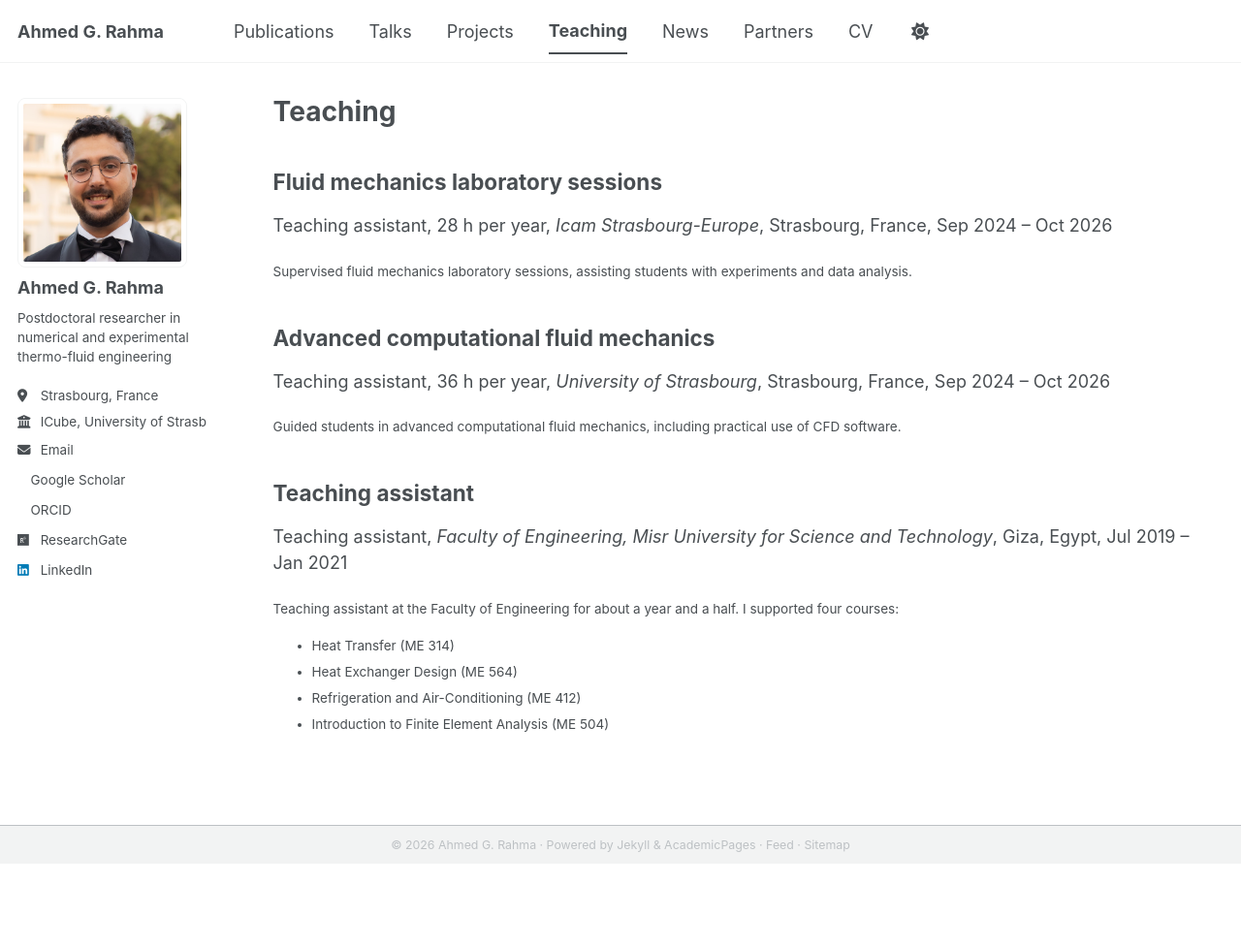
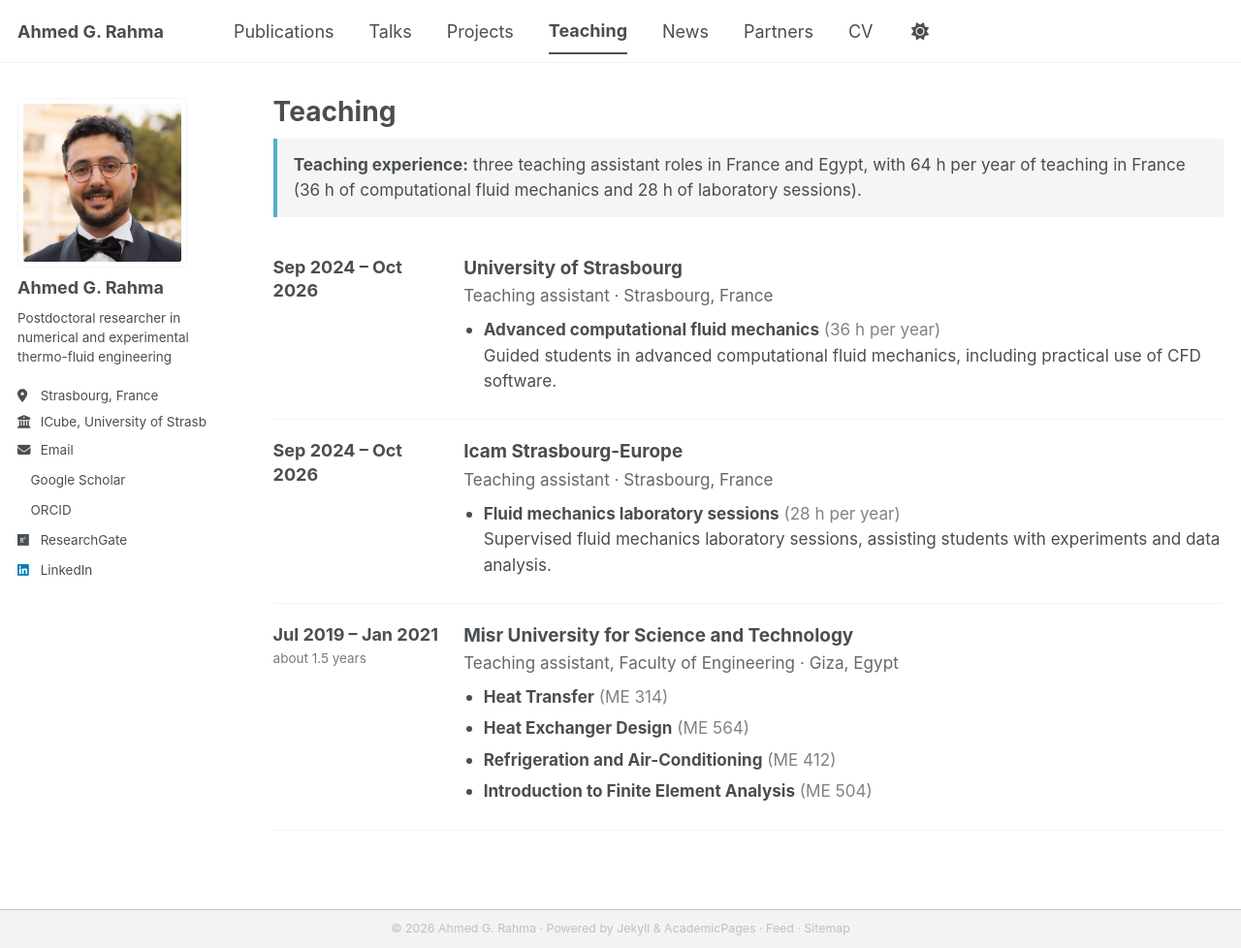
Before and after one commit to Ahmed-G-Rahma/Ahmed-G-Rahma.github.io, a Jekyll site: the page built from _pages/teaching.html, in a window 1280 px wide and 978 px high. Shown: the whole window at 97% size. Built offline with Jekyll 4.4.1, drawn with Linux system fonts in a browser that asks for light colours; a script bundle is joined from its source files by our own code; a style sheet for code colours, icons or effects is not loaded.

Commit message:
Update teaching.html

```diff
--- a/_pages/teaching.html
+++ b/_pages/teaching.html
@@ -5,8 +5,54 @@ permalink: /teaching/
 author_profile: true
 ---
 
-{% include base_path %}
+<style>
+.tc-sum{margin:0 0 1.2em;padding:.8em 1em;border-left:4px solid var(--global-link-color,#1a5fd0);background:rgba(127,127,127,.08);font-size:.95em;line-height:1.55}
+.tc-row{display:grid;grid-template-columns:175px 1fr;gap:1.2em;padding:1.1em 0;border-bottom:1px solid var(--global-border-color,#ddd)}
+.tc-date{font-weight:700;line-height:1.35}
+.tc-date small{display:block;font-weight:400;opacity:.75;margin-top:.2em}
+.tc-body h3{margin:0 0 .15em;font-size:1.05em;line-height:1.35}
+.tc-where{font-size:.9em;opacity:.85;margin:0 0 .5em}
+.tc-body p{margin:0 0 .5em;font-size:.95em;line-height:1.55;text-align:justify}
+.tc-courses{margin:.2em 0 0;padding-left:1.2em;font-size:.95em;line-height:1.55}
+.tc-courses li{margin-bottom:.35em}
+.tc-courses .tc-h{opacity:.7;white-space:nowrap}
+@media (max-width:700px){.tc-row{grid-template-columns:1fr;gap:.4em}}
+</style>
 
-{% for post in site.teaching reversed %}
-  {% include archive-single.html %}
-{% endfor %}
+<p class="tc-sum"><strong>Teaching experience:</strong> three teaching assistant roles in France and Egypt, with 64 h per year of teaching in France (36 h of computational fluid mechanics and 28 h of laboratory sessions).</p>
+
+<div class="tc-row">
+<div class="tc-date">Sep 2024 &ndash; Oct 2026</div>
+<div class="tc-body">
+<h3>University of Strasbourg</h3>
+<p class="tc-where">Teaching assistant &middot; Strasbourg, France</p>
+<ul class="tc-courses">
+<li><strong>Advanced computational fluid mechanics</strong> <span class="tc-h">(36 h per year)</span><br>Guided students in advanced computational fluid mechanics, including practical use of CFD software.</li>
+</ul>
+</div>
+</div>
+
+<div class="tc-row">
+<div class="tc-date">Sep 2024 &ndash; Oct 2026</div>
+<div class="tc-body">
+<h3>Icam Strasbourg-Europe</h3>
+<p class="tc-where">Teaching assistant &middot; Strasbourg, France</p>
+<ul class="tc-courses">
+<li><strong>Fluid mechanics laboratory sessions</strong> <span class="tc-h">(28 h per year)</span><br>Supervised fluid mechanics laboratory sessions, assisting students with experiments and data analysis.</li>
+</ul>
+</div>
+</div>
+
+<div class="tc-row">
+<div class="tc-date">Jul 2019 &ndash; Jan 2021<small>about 1.5 years</small></div>
+<div class="tc-body">
+<h3>Misr University for Science and Technology</h3>
+<p class="tc-where">Teaching assistant, Faculty of Engineering &middot; Giza, Egypt</p>
+<ul class="tc-courses">
+<li><strong>Heat Transfer</strong> <span class="tc-h">(ME 314)</span></li>
+<li><strong>Heat Exchanger Design</strong> <span class="tc-h">(ME 564)</span></li>
+<li><strong>Refrigeration and Air-Conditioning</strong> <span class="tc-h">(ME 412)</span></li>
+<li><strong>Introduction to Finite Element Analysis</strong> <span class="tc-h">(ME 504)</span></li>
+</ul>
+</div>
+</div>
```
